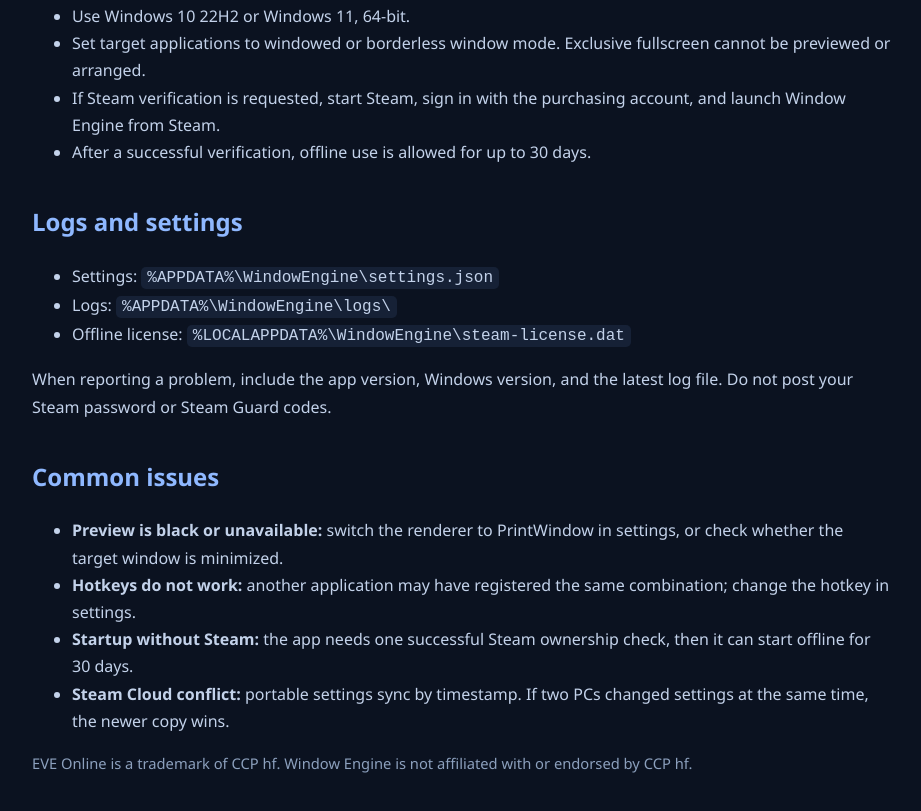
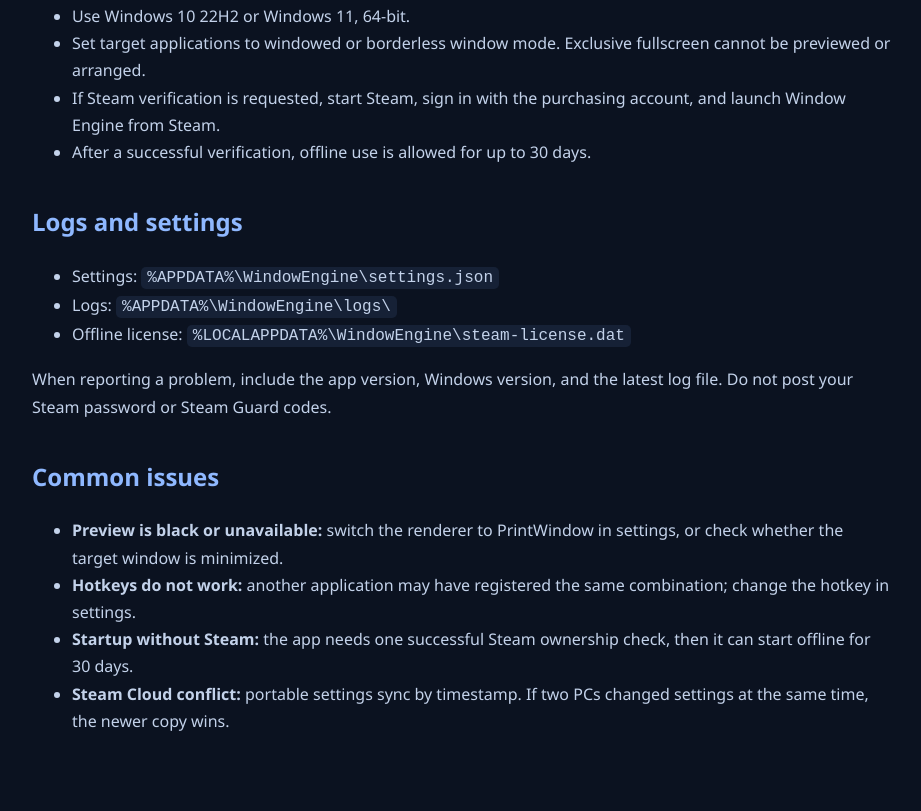
Before and after one commit to AKAJingGAI/window-engine-legal, a plain HTML site: page support.html in a window 1280 px wide. Shown: the part 337-1148 px from the top of the page, without its empty margins (178-1099 px from the left). Drawn offline with Linux system fonts and the light colour scheme.

Commit message:
Remove EVE Online / CCP mentions

```diff
--- a/support.html
+++ b/support.html
@@ -50,8 +50,6 @@
     <li><strong>Startup without Steam:</strong> the app needs one successful Steam ownership check, then it can start offline for 30 days.</li>
     <li><strong>Steam Cloud conflict:</strong> portable settings sync by timestamp. If two PCs changed settings at the same time, the newer copy wins.</li>
   </ul>
-
-  <p class="muted">EVE Online is a trademark of CCP hf. Window Engine is not affiliated with or endorsed by CCP hf.</p>
 </main>
 </body>
 </html>
```
